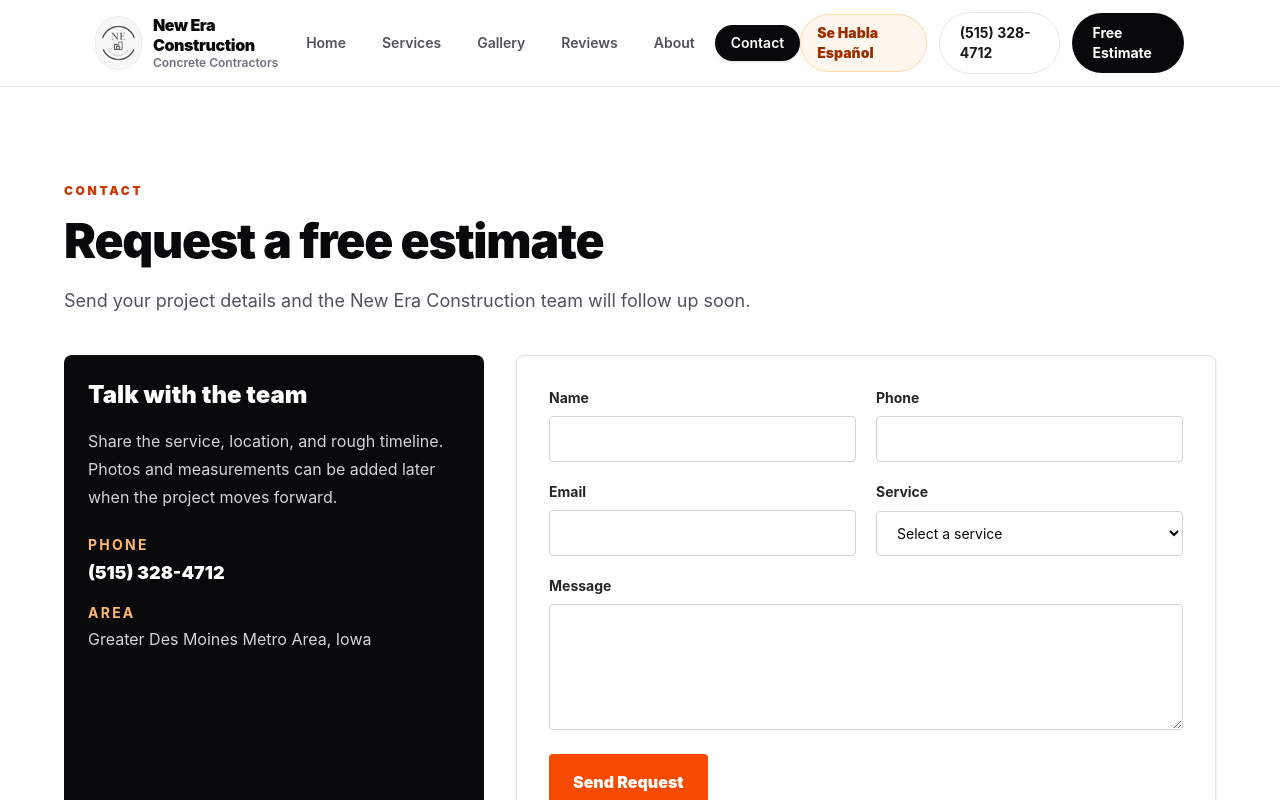
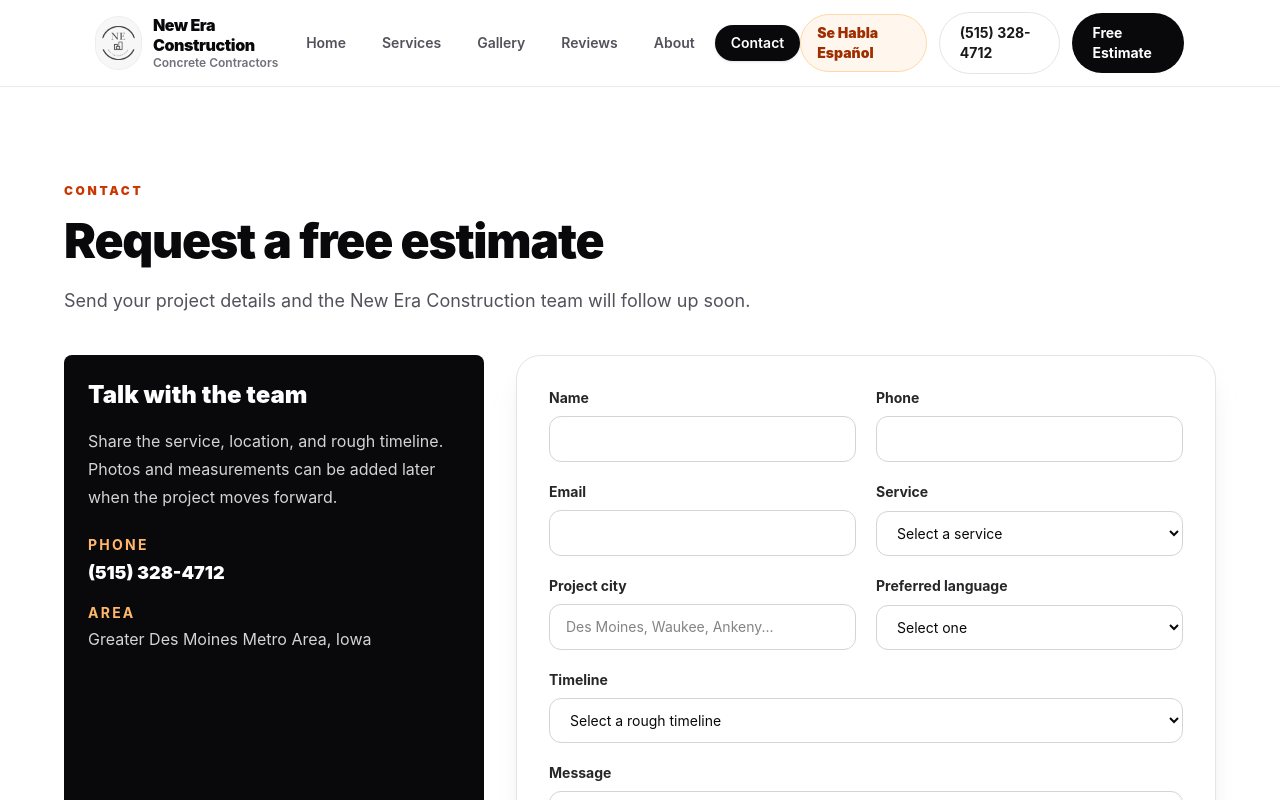
Before and after one commit to moisesdelvallegarcia/new-era-website, a React (Vite) app: page /contact in a window 1280 px wide. Shown: the top 800 px of the page. Built offline with nearby package versions, Linux system fonts and the light colour scheme.

Commit message:
Add proof-driven local sections

```diff
--- /dev/null
+++ b/src/components/AreasServed.jsx
@@ -0,0 +1,100 @@
+import housecallPublicData from '../data/housecallPublicData.json'
+
+function normalizeCityName(city) {
+  if (!city) return 'Central Iowa'
+  if (city.toLowerCase() === 'cuming') return 'Cumming'
+  return city
+}
+
+function normalizeStateName(state) {
+  if (!state) return 'IA'
+  return state.toUpperCase() === 'IOWA' ? 'IA' : state.toUpperCase()
+}
+
+function mergeCities(cities) {
+  const cityMap = new Map()
+
+  for (const city of cities) {
+    const cityName = normalizeCityName(city.city)
+    const stateName = normalizeStateName(city.state)
+    const key = `${cityName}-${stateName}`.toLowerCase()
+    const current = cityMap.get(key) || {
+      city: cityName,
+      state: stateName,
+      completed_projects: 0,
+      service_types: 0,
+    }
+
+    current.completed_projects += Number(city.completed_projects || 0)
+    current.service_types = Math.max(current.service_types, Number(city.service_types || 0))
+    cityMap.set(key, current)
+  }
+
+  return Array.from(cityMap.values()).sort(
+    (a, b) => b.completed_projects - a.completed_projects
+  )
+}
+
+function AreasServed() {
+  const cities = mergeCities(housecallPublicData.cityStats || []).slice(0, 12)
+
+  if (!cities.length) return null
+
+  const featuredCities = cities.slice(0, 4)
+  const supportingCities = cities.slice(4)
+
+  return (
+    <section className="bg-zinc-950 px-4 py-16 text-white sm:px-6 lg:px-8 lg:py-24">
+      <div className="mx-auto max-w-6xl">
+        <div className="grid gap-8 lg:grid-cols-[0.75fr_1.25fr] lg:items-end">
+          <div>
+            <p className="text-xs font-black uppercase tracking-[0.22em] text-orange-300">
+              Areas served
+            </p>
+            <h2 className="mt-3 text-3xl font-black leading-tight tracking-tight sm:text-5xl">
+              Concrete work across Central Iowa
+            </h2>
+          </div>
+          <p className="text-lg leading-8 text-zinc-300">
+            Historic Housecall Pro records show where New Era Construction has completed work,
+            without exposing customer names or full street addresses.
+          </p>
+        </div>
+
+        <div className="mt-10 grid gap-4 md:grid-cols-4">
+          {featuredCities.map((city) => (
+            <article
+              key={`${city.city}-${city.state}`}
+              className="rounded-2xl border border-white/10 bg-white/[0.04] p-5"
+            >
+              <p className="text-3xl font-black tracking-tight text-white">
+                {city.completed_projects}
+              </p>
+              <h3 className="mt-2 font-black tracking-tight">
+                {city.city}, {city.state}
+              </h3>
+              <p className="mt-1 text-sm text-zinc-400">
+                {city.service_types} service types tracked
+              </p>
+            </article>
+          ))}
+        </div>
+
+        {supportingCities.length > 0 && (
+          <div className="mt-6 flex flex-wrap gap-2">
+            {supportingCities.map((city) => (
+              <span
+                key={`${city.city}-${city.state}`}
+                className="rounded-full border border-white/10 bg-white/[0.04] px-4 py-2 text-sm font-bold text-zinc-200"
+              >
+                {city.city}, {city.state}
+              </span>
+            ))}
+          </div>
+        )}
+      </div>
+    </section>
+  )
+}
+
+export default AreasServed
--- a/src/components/ContactForm.jsx
+++ b/src/components/ContactForm.jsx
@@ -1,4 +1,5 @@
 import { useState } from 'react'
+import housecallPublicData from '../data/housecallPublicData.json'
 import { services } from '../data/services.js'
 
 const initialForm = {
@@ -6,8 +7,22 @@ const initialForm = {
   phone: '',
   email: '',
   service: '',
+  city: '',
+  preferredLanguage: '',
+  timeline: '',
   message: '',
 }
+
+const cityOptions = Array.from(
+  new Set(
+    (housecallPublicData.cityStats || [])
+      .map((city) => city.city)
+      .filter(Boolean)
+      .map((city) => (city.toLowerCase() === 'cuming' ? 'Cumming' : city))
+  )
+)
+  .slice(0, 12)
+  .sort((a, b) => a.localeCompare(b))
 
 function ContactForm() {
   const [form, setForm] = useState(initialForm)
@@ -26,7 +41,10 @@ function ContactForm() {
   }
 
   return (
-    <form onSubmit={handleSubmit} className="rounded-lg border border-zinc-200 bg-white p-5 shadow-sm sm:p-8">
+    <form
+      onSubmit={handleSubmit}
+      className="rounded-3xl border border-zinc-200 bg-white p-5 shadow-xl shadow-zinc-200/70 sm:p-8"
+    >
       <div className="grid gap-5 sm:grid-cols-2">
         <label className="grid gap-2 text-sm font-bold text-zinc-800">
           Name
@@ -35,7 +53,7 @@ function ContactForm() {
             name="name"
             value={form.name}
             onChange={updateField}
-            className="rounded border border-zinc-300 px-4 py-3 font-normal text-zinc-950 transition focus:border-orange-600"
+            className="rounded-xl border border-zinc-300 px-4 py-3 font-normal text-zinc-950 transition focus:border-orange-600 focus:outline-none focus:ring-4 focus:ring-orange-100"
             autoComplete="name"
           />
         </label>
@@ -46,7 +64,7 @@ function ContactForm() {
             name="phone"
             value={form.phone}
             onChange={updateField}
-            className="rounded border border-zinc-300 px-4 py-3 font-normal text-zinc-950 transition focus:border-orange-600"
+            className="rounded-xl border border-zinc-300 px-4 py-3 font-normal text-zinc-950 transition focus:border-orange-600 focus:outline-none focus:ring-4 focus:ring-orange-100"
             autoComplete="tel"
           />
         </label>
@@ -57,7 +75,7 @@ function ContactForm() {
             type="email"
             value={form.email}
             onChange={updateField}
-            className="rounded border border-zinc-300 px-4 py-3 font-normal text-zinc-950 transition focus:border-orange-600"
+            className="rounded-xl border border-zinc-300 px-4 py-3 font-normal text-zinc-950 transition focus:border-orange-600 focus:outline-none focus:ring-4 focus:ring-orange-100"
             autoComplete="email"
           />
         </label>
@@ -68,7 +86,7 @@ function ContactForm() {
             name="service"
             value={form.service}
             onChange={updateField}
-            className="rounded border border-zinc-300 px-4 py-3 font-normal text-zinc-950 transition focus:border-orange-600"
+            className="rounded-xl border border-zinc-300 px-4 py-3 font-normal text-zinc-950 transition focus:border-orange-600 focus:outline-none focus:ring-4 focus:ring-orange-100"
           >
             <option value="">Select a service</option>
             {services.map((service) => (
@@ -76,6 +94,53 @@ function ContactForm() {
                 {service.title}
               </option>
             ))}
+          </select>
+        </label>
+        <label className="grid gap-2 text-sm font-bold text-zinc-800">
+          Project city
+          <input
+            name="city"
+            value={form.city}
+            onChange={updateField}
+            className="rounded-xl border border-zinc-300 px-4 py-3 font-normal text-zinc-950 transition focus:border-orange-600 focus:outline-none focus:ring-4 focus:ring-orange-100"
+            list="project-city-options"
+            autoComplete="address-level2"
+            placeholder="Des Moines, Waukee, Ankeny..."
+          />
+          <datalist id="project-city-options">
+            {cityOptions.map((city) => (
+              <option key={city} value={city} />
+            ))}
+          </datalist>
+        </label>
+        <label className="grid gap-2 text-sm font-bold text-zinc-800">
+          Preferred language
+          <select
+            required
+            name="preferredLanguage"
+            value={form.preferredLanguage}
+            onChange={updateField}
+            className="rounded-xl border border-zinc-300 px-4 py-3 font-normal text-zinc-950 transition focus:border-orange-600 focus:outline-none focus:ring-4 focus:ring-orange-100"
+          >
+            <option value="">Select one</option>
+            <option value="English">English</option>
+            <option value="Spanish">Spanish</option>
+            <option value="No preference">No preference</option>
+          </select>
+        </label>
+        <label className="grid gap-2 text-sm font-bold text-zinc-800 sm:col-span-2">
+          Timeline
+          <select
+            name="timeline"
+            value={form.timeline}
+            onChange={updateField}
+            className="rounded-xl border border-zinc-300 px-4 py-3 font-normal text-zinc-950 transition focus:border-orange-600 focus:outline-none focus:ring-4 focus:ring-orange-100"
+          >
+            <option value="">Select a rough timeline</option>
+            <option value="ASAP">ASAP</option>
+            <option value="Next 30 days">Next 30 days</option>
+            <option value="1-3 months">1-3 months</option>
+            <option value="Planning ahead">Planning ahead</option>
           </select>
         </label>
         <label className="grid gap-2 text-sm font-bold text-zinc-800 sm:col-span-2">
@@ -86,13 +151,14 @@ function ContactForm() {
             value={form.message}
             onChange={updateField}
             rows="5"
-            className="rounded border border-zinc-300 px-4 py-3 font-normal text-zinc-950 transition focus:border-orange-600"
+            className="rounded-xl border border-zinc-300 px-4 py-3 font-normal text-zinc-950 transition focus:border-orange-600 focus:outline-none focus:ring-4 focus:ring-orange-100"
+            placeholder="Tell us about the concrete work, approximate size, access, or any photos you can share later."
           />
         </label>
       </div>
       <button
         type="submit"
-        className="mt-6 w-full rounded bg-orange-600 px-6 py-4 font-black text-white transition hover:bg-orange-700 focus-visible:bg-orange-700 sm:w-auto"
+        className="mt-6 w-full rounded-xl bg-orange-600 px-6 py-4 font-black text-white transition hover:bg-orange-700 focus:outline-none focus:ring-4 focus:ring-orange-200 focus-visible:bg-orange-700 sm:w-auto"
       >
         Send Request
       </button>
--- /dev/null
+++ b/src/components/ProjectHighlights.jsx
@@ -0,0 +1,52 @@
+import housecallPublicData from '../data/housecallPublicData.json'
+
+function formatProjectYear(year) {
+  return year ? String(year) : 'Recent'
+}
+
+function ProjectHighlights() {
+  const projects = (housecallPublicData.projectHighlights || []).slice(0, 6)
+
+  if (!projects.length) return null
+
+  return (
+    <section className="bg-white px-4 py-16 sm:px-6 lg:px-8 lg:py-24">
+      <div className="mx-auto max-w-6xl">
+        <div className="mb-10 max-w-3xl">
+          <p className="text-xs font-black uppercase tracking-[0.22em] text-orange-700">
+            Project highlights
+          </p>
+          <h2 className="mt-3 text-3xl font-black leading-tight tracking-tight text-zinc-950 sm:text-5xl">
+            Recent work, shared safely
+          </h2>
+          <p className="mt-4 text-lg leading-8 text-zinc-600">
+            These highlights are generated from real completed jobs, with customer details and
+            exact addresses removed.
+          </p>
+        </div>
+
+        <div className="grid gap-4 md:grid-cols-2 lg:grid-cols-3">
+          {projects.map((project) => (
+            <article
+              key={project.public_project_id}
+              className="rounded-2xl border border-zinc-200 bg-zinc-50 p-6 shadow-sm shadow-zinc-200/70"
+            >
+              <p className="text-xs font-black uppercase tracking-[0.18em] text-orange-700">
+                {project.service_label}
+              </p>
+              <h3 className="mt-3 text-xl font-black tracking-tight text-zinc-950">
+                {project.public_title}
+              </h3>
+              <div className="mt-5 flex items-center justify-between gap-4 text-sm font-bold text-zinc-600">
+                <span>{project.display_location}</span>
+                <span>{formatProjectYear(project.project_year)}</span>
+              </div>
+            </article>
+          ))}
+        </div>
+      </div>
+    </section>
+  )
+}
+
+export default ProjectHighlights
--- a/src/pages/Home.jsx
+++ b/src/pages/Home.jsx
@@ -1,8 +1,10 @@
 import { Link } from 'react-router-dom'
+import AreasServed from '../components/AreasServed.jsx'
 import CTASection from '../components/CTASection.jsx'
 import GalleryGrid from '../components/GalleryGrid.jsx'
 import Hero from '../components/Hero.jsx'
 import HousecallProof from '../components/HousecallProof.jsx'
+import ProjectHighlights from '../components/ProjectHighlights.jsx'
 import ProjectVideo from '../components/ProjectVideo.jsx'
 import ReviewCard from '../components/ReviewCard.jsx'
 import Section from '../components/Section.jsx'
@@ -17,6 +19,7 @@ function Home() {
     <>
       <Hero />
       <HousecallProof />
+      <AreasServed />
       <Section
         eyebrow="Concrete services"
         title="Built for homes, businesses, and busy Iowa weather"
@@ -73,6 +76,8 @@ function Home() {
         <GalleryGrid items={galleryItems.slice(0, 3)} />
       </Section>
 
+      <ProjectHighlights />
+
       <Section className="bg-zinc-100">
         <ProjectVideo />
       </Section>
```
